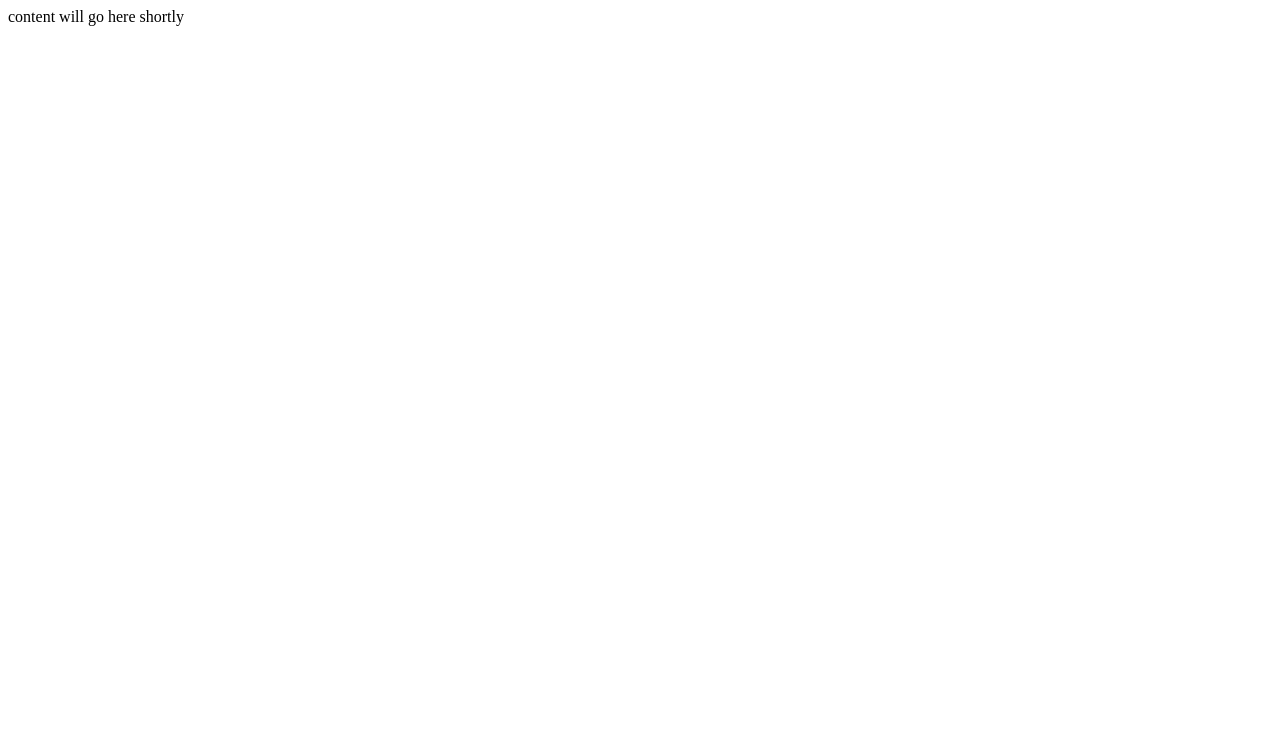
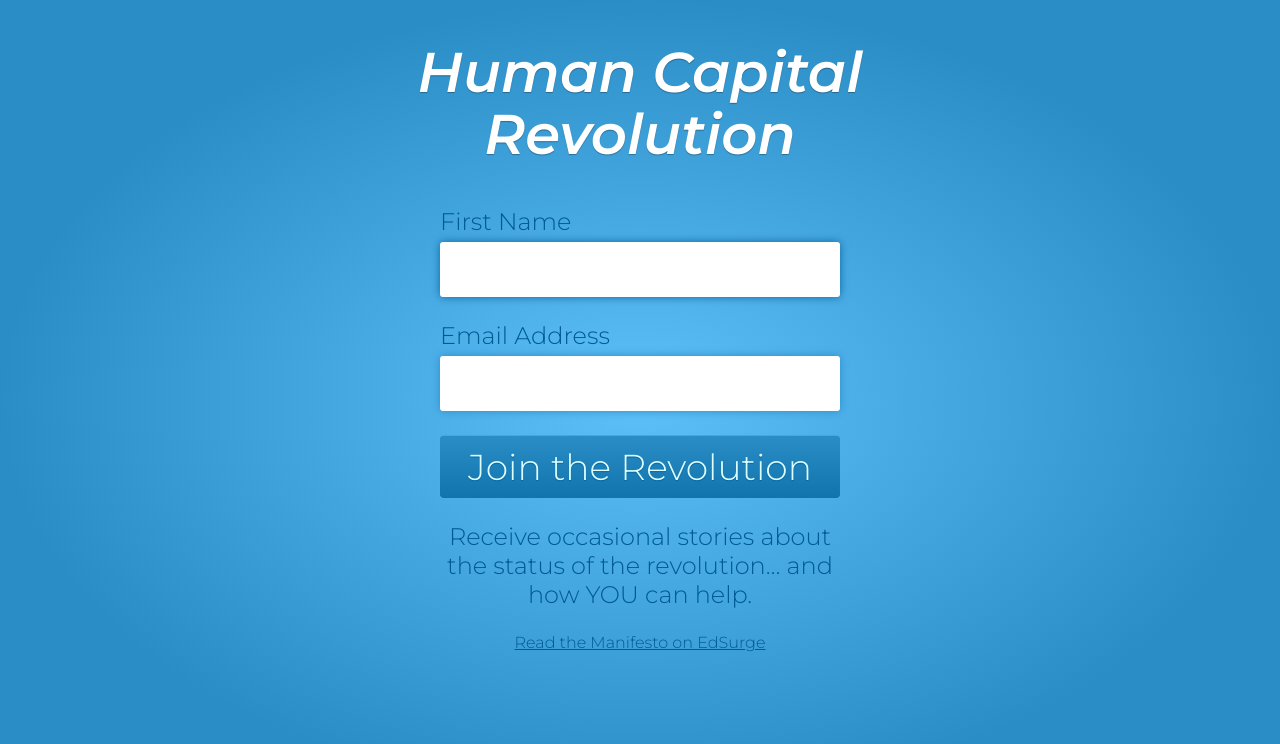
Before and after one commit to jaredsilver/humancapitalrevolution, a plain HTML site: page index.html in a window 1280 px wide. Drawn offline with Linux system fonts and the light colour scheme.

Commit message:
capture page and initial styles

```diff
--- a/index.html
+++ b/index.html
@@ -1 +1,37 @@
-content will go here shortly
+<!DOCTYPE html>
+<head>
+  <title>Human Capital Revolution</title>
+  <link href="style.css" rel="stylesheet">
+  <link href="https://fonts.googleapis.com/css?family=Montserrat:300,600i" rel="stylesheet">
+  <meta name="viewport" content="width=device-width">
+</head>
+<body>
+  <main>
+    <h1>Human Capital Revolution</h1>
+    <div id="mc_embed_signup">
+    <form action="//humancapitalrevolution.us13.list-manage.com/subscribe/post?u=f281cd9758d0aaafd3a9592fa&amp;id=32b2f2c273" method="post" id="mc-embedded-subscribe-form" name="mc-embedded-subscribe-form" class="validate" target="_blank" novalidate>
+        <div id="mc_embed_signup_scroll">
+    <div class="mc-field-group">
+    	<label for="mce-FNAME">First Name </label>
+    	<input autofocus type="text" value="" name="FNAME" class="required" id="mce-FNAME">
+    </div>
+    <div class="mc-field-group">
+    	<label for="mce-EMAIL">Email Address </label>
+    	<input type="email" value="" name="EMAIL" class="required email" id="mce-EMAIL">
+    </div>
+    	<div id="mce-responses" class="clear">
+    		<div class="response" id="mce-error-response" style="display:none"></div>
+    		<div class="response" id="mce-success-response" style="display:none"></div>
+    	</div>    <!-- real people should not fill this in and expect good things - do not remove this or risk form bot signups-->
+        <div style="position: absolute; left: -5000px;" aria-hidden="true"><input type="text" name="b_f281cd9758d0aaafd3a9592fa_32b2f2c273" tabindex="-1" value=""></div>
+        <div class="clear"><input type="submit" value="Join the Revolution" name="subscribe" id="mc-embedded-subscribe" class="button"></div>
+        </div>
+        <p>Receive occasional stories about the status of the revolution&hellip; and how YOU can help.</p>
+        <a href="">Read the Manifesto on EdSurge</a>
+    </form>
+
+
+
+    </div>
+  </main>
+</body>
--- /dev/null
+++ b/style.css
@@ -0,0 +1,82 @@
+body, html {
+  height: 100%;
+}
+body {
+  font-family: 'Montserrat', sans-serif;
+  font-weight: 300;
+  text-align: center;
+  background-image: radial-gradient(50% 50%, #5EC0F9 0%, #2B8DC6 100%);
+  font-size: 16px;
+}
+h1 {
+  font-weight: 600;
+  font-style: italic;
+  color: white;
+  text-shadow: 0 1px 1px rgba(0,0,0,0.3);
+  margin: 0.75em auto;
+  max-width: 700px;
+  font-size: 3.5em;
+  line-height: 1.1;
+}
+form {
+  max-width: 400px;
+  margin: auto;
+  color: #ffffff;
+}
+label {
+  width: 100%;
+  display: block;
+  text-align: left;
+  margin: 1em 0 0.25em 0;
+  font-size: 1.5em;
+  color: #005A93;
+}
+input[type='text'], input[type='email'] {
+  font-size: 2em;
+  width: 100%;
+  font-family: 'Montserrat', sans-serif;
+  font-weight: 300;
+  padding: 0.25em;
+  border-radius: 3px;
+  border: none;
+  box-shadow: 0 0 8px #2B8DC6;
+  outline: none;
+  transition: all 0.3s ease;
+  box-sizing: border-box;
+}
+input[type='text']:focus, input[type='email']:focus {
+  box-shadow: 0 0 8px #0D67A0;
+}
+input[type='submit'] {
+  box-sizing: border-box;
+  font-size: 2.25em;
+  font-family: 'Montserrat', sans-serif;
+  -webkit-appearance: button;
+  background-image: linear-gradient(#2B8DC6 0%, #1274AD 100%);
+  border: none;
+  border-top: 1px solid #45A7E0;
+  border-radius: 3px;
+  color: #DDFFFF;
+  text-shadow: 0 1px 1px #0567A0;
+  margin-top: 0.67em;
+  width: 100%;
+  cursor: pointer;
+  transition: all 0.3s ease;
+  padding: 0.25em 0;
+}
+input[type='submit']:hover {
+  transform: scale(1.05);
+}
+p {
+  font-size: 1.5em;
+  color: #005A93;
+}
+a, a:visited {
+  color: #005A93;
+}
+
+@media(max-width: 600px) {
+  body {
+    font-size: 13px;
+  }
+}
```
Also changed, not shown: bg.png (added).
